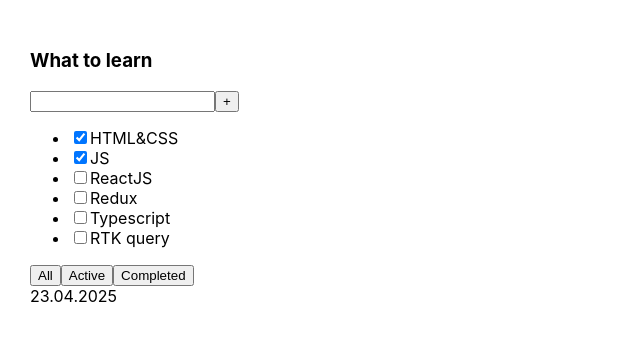
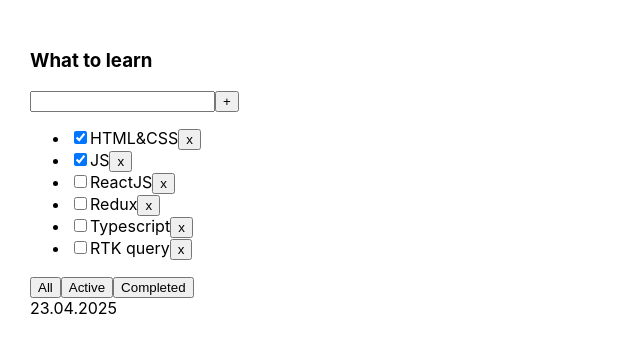
Before and after one commit to Anton-013/todolist-repeat, a React (Vite) app: page / in a window 1280 px wide. Shown: the top 352 px of the page, without its empty margins (0-640 px from the left). Built offline with nearby package versions, Linux system fonts and the light colour scheme.

Commit message:
add onClick call alert

```diff
--- a/src/Button.tsx
+++ b/src/Button.tsx
@@ -2,10 +2,11 @@
 
 type Props = {
     title: string
+    onClick?: () => void
 }
 
-export const Button = ({ title }: Props) => {
+export const Button = ({ title, onClick }: Props) => {
     return (
-        <button>{title}</button>
+        <button onClick={onClick}>{title}</button>
     )
 }
--- a/src/TodolistItem.tsx
+++ b/src/TodolistItem.tsx
@@ -26,6 +26,7 @@
                             <li key={task.id}>
                                 <input type="checkbox" checked={task.isDone} />
                                 <span>{task.title}</span>
+                                <Button onClick={() => alert(task.id)} title="x" />
                             </li>
                         )
                     })}
```
